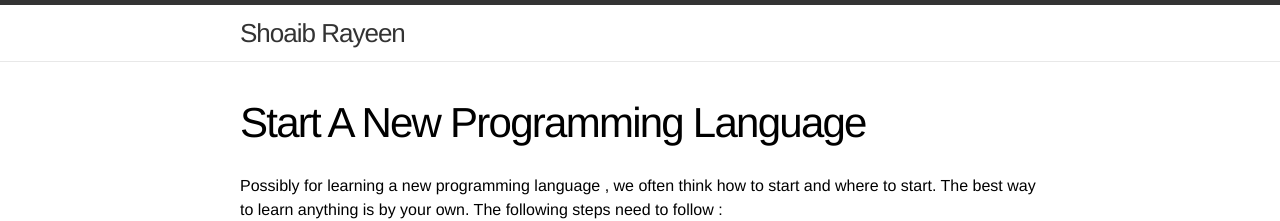
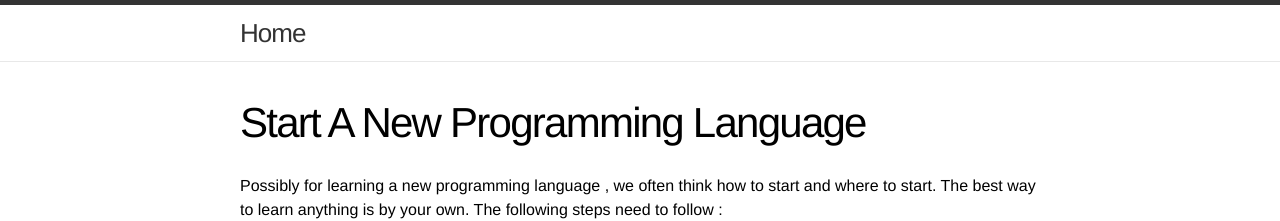
Before and after one commit to shoaibrayeen/shoaibrayeen.github.io, a Jekyll site: the page built from doc/start_a_new_programming_language.md, in a window 1280 px wide. Shown: the top 221 px of the page. Built offline with Jekyll 4.4.1, drawn with Linux system fonts in a browser that asks for light colours.

Commit message:
Update _config.yml

```diff
--- a/_config.yml
+++ b/_config.yml
@@ -1,5 +1,5 @@
 # basic options
-title: Shoaib Rayeen
+title: Home
 author: Shoaib Rayeen
 email: shoaib.mca17.du@gmail.com
 description: A wonderful site
```
